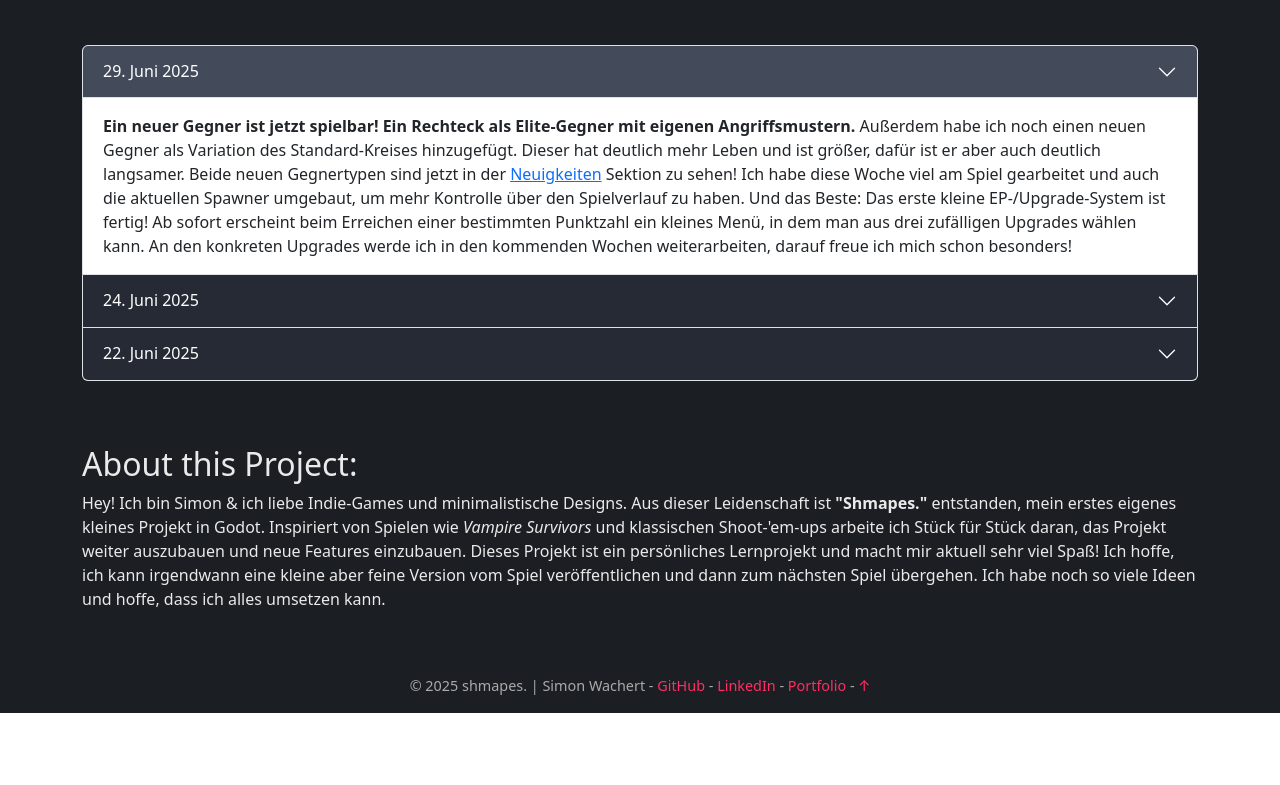
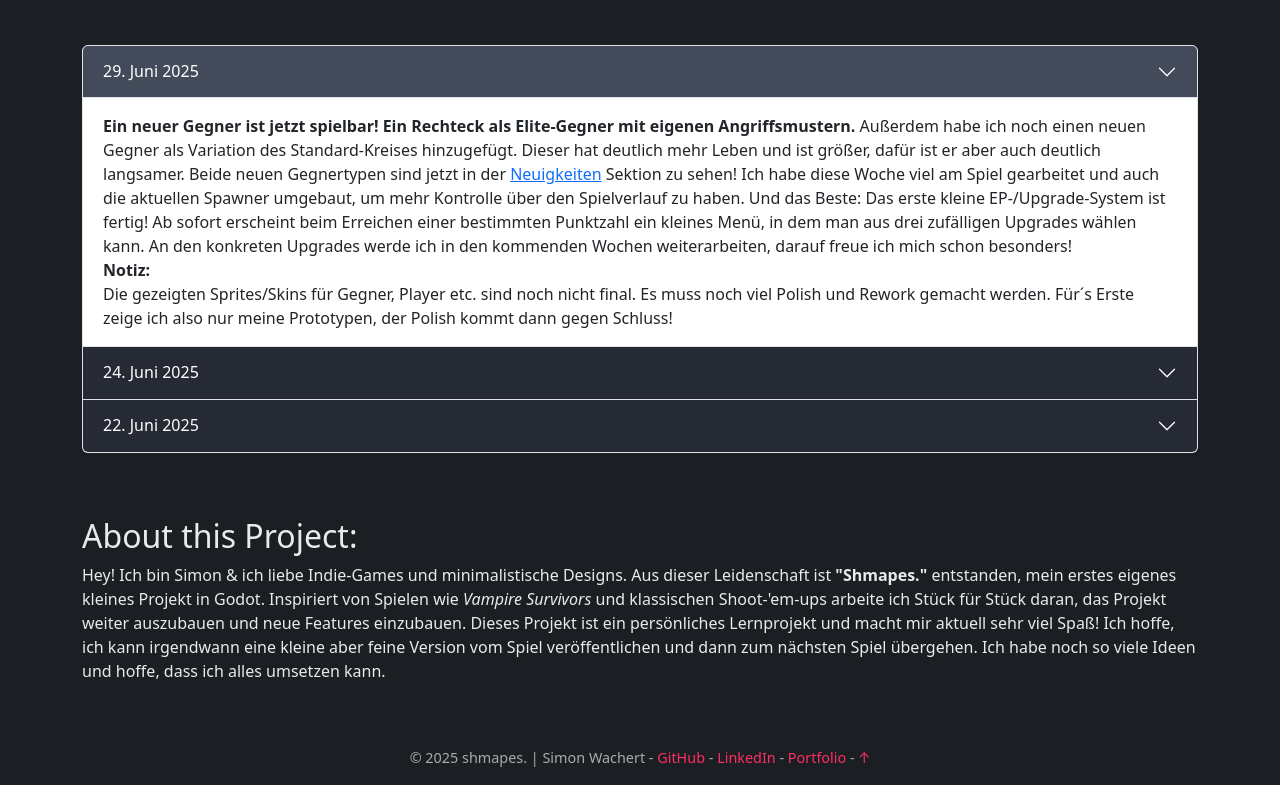
Before and after one commit to simon-wdev/shmapes-page, a plain HTML site: page index.html in a window 1280 px wide. Shown: the part 1579-2364 px from the top of the page. Before the commit the page ends 2292 px from the top, so only its background shows below. Drawn offline with nearby package versions, Linux system fonts and the light colour scheme.

Commit message:
text correction

```diff
--- a/index.html
+++ b/index.html
@@ -116,7 +116,7 @@
     </h2>
     <div id="collapseOne" class="accordion-collapse collapse show" data-bs-parent="#accordionExample">
       <div class="accordion-body">
-        <strong>Ein neuer Gegner ist jetzt spielbar! Ein Rechteck als Elite-Gegner mit eigenen Angriffsmustern.</strong> Außerdem habe ich noch einen neuen Gegner als Variation des Standard-Kreises hinzugefügt. Dieser hat deutlich mehr Leben und ist größer, dafür ist er aber auch deutlich langsamer. Beide neuen Gegnertypen sind jetzt in der <a href="#feature-cards">Neuigkeiten</a> Sektion zu sehen! Ich habe diese Woche viel am Spiel gearbeitet und auch die aktuellen Spawner umgebaut, um mehr Kontrolle über den Spielverlauf zu haben. Und das Beste: Das erste kleine EP-/Upgrade-System ist fertig! Ab sofort erscheint beim Erreichen einer bestimmten Punktzahl ein kleines Menü, in dem man aus drei zufälligen Upgrades wählen kann. An den konkreten Upgrades werde ich in den kommenden Wochen weiterarbeiten, darauf freue ich mich schon besonders!
+        <strong>Ein neuer Gegner ist jetzt spielbar! Ein Rechteck als Elite-Gegner mit eigenen Angriffsmustern.</strong> Außerdem habe ich noch einen neuen Gegner als Variation des Standard-Kreises hinzugefügt. Dieser hat deutlich mehr Leben und ist größer, dafür ist er aber auch deutlich langsamer. Beide neuen Gegnertypen sind jetzt in der <a href="#feature-cards">Neuigkeiten</a> Sektion zu sehen! Ich habe diese Woche viel am Spiel gearbeitet und auch die aktuellen Spawner umgebaut, um mehr Kontrolle über den Spielverlauf zu haben. Und das Beste: Das erste kleine EP-/Upgrade-System ist fertig! Ab sofort erscheint beim Erreichen einer bestimmten Punktzahl ein kleines Menü, in dem man aus drei zufälligen Upgrades wählen kann. An den konkreten Upgrades werde ich in den kommenden Wochen weiterarbeiten, darauf freue ich mich schon besonders!</br> <strong>Notiz:</strong></br> Die gezeigten Sprites/Skins für Gegner, Player etc. sind noch nicht final. Es muss noch viel Polish und Rework gemacht werden. Für´s Erste zeige ich also nur meine Prototypen, der Polish kommt dann gegen Schluss!
       </div>
     </div>
   </div>
```
